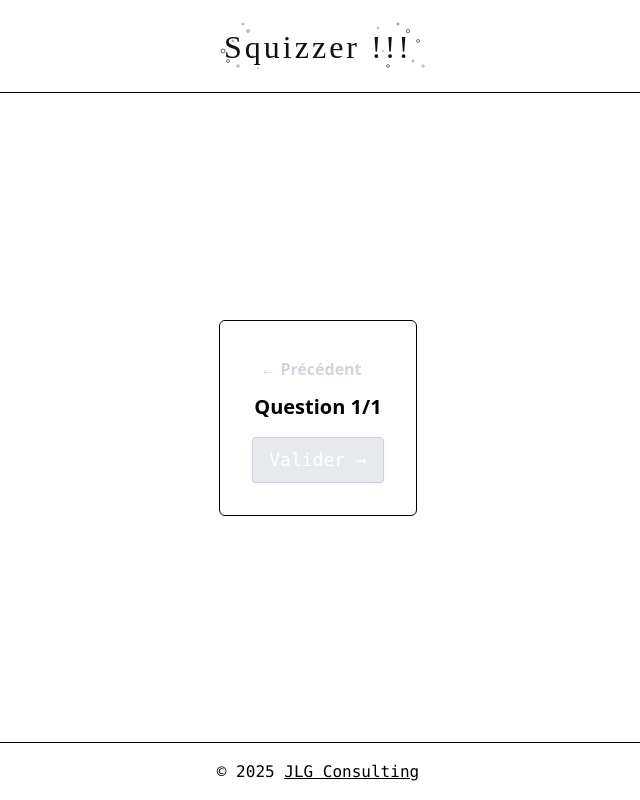
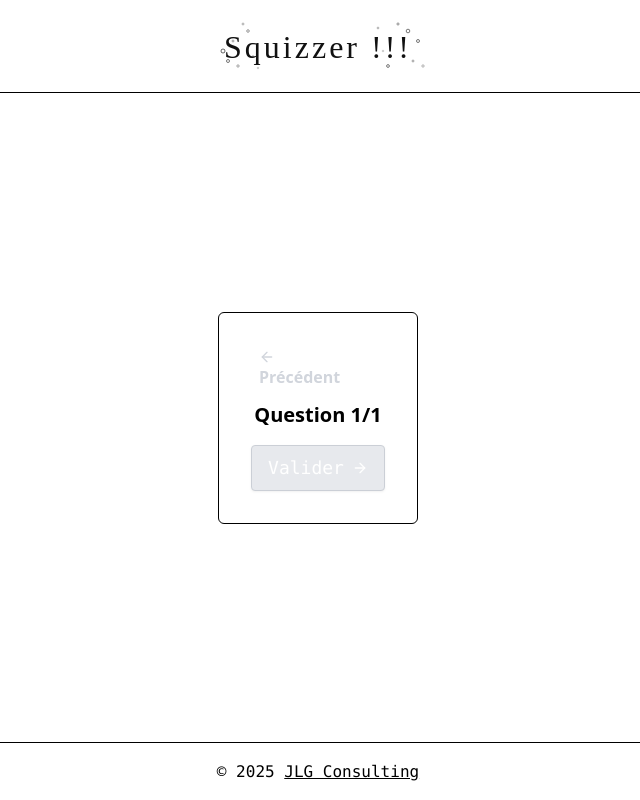
Before and after one commit to jlg-formation/squizzer, a React (Vite) app: page /squizzer/qcm in a window 1280 px wide. Shown: the whole page, without its empty margins (322-962 px from the left). Built offline with nearby package versions, Linux system fonts and the light colour scheme.

Commit message:
feat: add icons from lucide-react to various buttons for enhanced UI feedback

```diff
--- a/src/pages/ConfigPage.tsx
+++ b/src/pages/ConfigPage.tsx
@@ -3,6 +3,7 @@ import { useQcmConfigStore } from "../store/qcmConfigStore";
 import { useNavigate } from "react-router-dom";
 import Layout from "../layout/Layout";
 import ButtonPrimary from "../components/ButtonPrimary";
+import { QrCode } from "lucide-react";
 
 const ConfigPage: React.FC = () => {
   const navigate = useNavigate();
@@ -55,6 +56,7 @@ const ConfigPage: React.FC = () => {
             defaultValue={config.seed}
           />
           <ButtonPrimary type="submit" className="w-full">
+            <QrCode className="mr-2 h-4 w-4" />
             Générer le QRCode
           </ButtonPrimary>
         </form>
--- a/src/pages/HomePage.tsx
+++ b/src/pages/HomePage.tsx
@@ -3,6 +3,7 @@ import React from "react";
 import { Link } from "react-router-dom";
 import ButtonPrimary from "../components/ButtonPrimary";
 import Layout from "../layout/Layout";
+import { Play } from "lucide-react";
 
 const HomePage: React.FC = () => (
   <Layout>
@@ -13,7 +14,10 @@ const HomePage: React.FC = () => (
         formation.
       </p>
       <Link to="/load-qcm" className="block w-full">
-        <ButtonPrimary className="w-full">Commencer</ButtonPrimary>
+        <ButtonPrimary className="w-full">
+          <Play className="mr-2 h-4 w-4" />
+          Commencer
+        </ButtonPrimary>
       </Link>
     </div>
   </Layout>
--- a/src/pages/LoadQcmPage.tsx
+++ b/src/pages/LoadQcmPage.tsx
@@ -7,6 +7,7 @@ import type { QcmQuestion, QcmChapter } from "../types/qcmFile";
 // import { Link } from "react-router-dom"; // plus utilisé
 import Layout from "../layout/Layout";
 import ButtonPrimary from "../components/ButtonPrimary";
+import { ArrowRight } from "lucide-react";
 
 // ...existing code...
 const PREDEFINED_QCMS = [
@@ -122,6 +123,7 @@ const LoadQcmPage: React.FC = () => {
             disabled={!/^https?:\/\/.+\.(yaml|json)$/.test(customUrl)}
             type="submit"
           >
+            <ArrowRight className="mr-2 h-4 w-4" />
             Continuer
           </ButtonPrimary>
         </form>
--- a/src/pages/QcmExplanationPage.tsx
+++ b/src/pages/QcmExplanationPage.tsx
@@ -5,6 +5,7 @@ import { useQcmConfigStore } from "../store/qcmConfigStore";
 import type { QcmQuestion } from "../types/qcmFile";
 import { useNavigate } from "react-router-dom";
 import { useQcmProgressStore } from "../store/qcmProgressStore";
+import { RotateCcw } from "lucide-react";
 
 const QcmExplanationPage: React.FC = () => {
   const { resetProgress } = useQcmProgressStore();
@@ -79,6 +80,7 @@ const QcmExplanationPage: React.FC = () => {
           </ul>
         </div>
         <ButtonPrimary className="mt-4 w-full" onClick={handleRetry}>
+          <RotateCcw className="mr-2 h-4 w-4" />
           Refaire le QCM
         </ButtonPrimary>
       </div>
--- a/src/pages/QcmPassPage.tsx
+++ b/src/pages/QcmPassPage.tsx
@@ -5,6 +5,7 @@ import Layout from "../layout/Layout";
 import ButtonPrimary from "../components/ButtonPrimary";
 import ButtonSecondary from "../components/ButtonSecondary";
 import { useNavigate } from "react-router-dom";
+import { ArrowLeft, ArrowRight } from "lucide-react";
 
 const QcmPassPage: React.FC = () => {
   const { currentQuestion, totalQuestions, setCurrentQuestion } =
@@ -49,7 +50,8 @@ const QcmPassPage: React.FC = () => {
             onClick={handlePrevious}
             disabled={currentQuestion === 1}
           >
-            &larr; Précédent
+            <ArrowLeft className="mr-2 h-4 w-4" />
+            Précédent
           </ButtonSecondary>
         </div>
         <h2 className="mb-4 text-xl font-bold">
@@ -89,7 +91,8 @@ const QcmPassPage: React.FC = () => {
             onClick={handleValidate}
             disabled={selected === null}
           >
-            Valider &rarr;
+            Valider
+            <ArrowRight className="ml-2 h-4 w-4" />
           </ButtonPrimary>
         </div>
       </div>
--- a/src/pages/QcmSummaryPage.tsx
+++ b/src/pages/QcmSummaryPage.tsx
@@ -7,6 +7,7 @@ import { useNavigate } from "react-router-dom";
 import Layout from "../layout/Layout";
 import ButtonPrimary from "../components/ButtonPrimary";
 import ButtonSecondary from "../components/ButtonSecondary";
+import { FileText, RotateCcw } from "lucide-react";
 
 const QcmSummaryPage: React.FC = () => {
   const navigate = useNavigate();
@@ -67,9 +68,11 @@ const QcmSummaryPage: React.FC = () => {
           </ResponsiveContainer>
         </div>
         <ButtonPrimary className="mb-2 w-full" onClick={handleShowExplanation}>
+          <FileText className="mr-2 h-4 w-4" />
           Explications
         </ButtonPrimary>
         <ButtonSecondary className="w-full" onClick={handleRetry}>
+          <RotateCcw className="mr-2 h-4 w-4" />
           Refaire le QCM
         </ButtonSecondary>
       </div>
--- a/src/pages/QrcodePage.tsx
+++ b/src/pages/QrcodePage.tsx
@@ -3,6 +3,7 @@ import { QRCodeSVG } from "qrcode.react";
 import Layout from "../layout/Layout";
 import ButtonPrimary from "../components/ButtonPrimary";
 import { useQcmConfigStore } from "../store/qcmConfigStore";
+import { Copy } from "lucide-react";
 
 const QrcodePage: React.FC = () => {
   const { config } = useQcmConfigStore();
@@ -52,6 +53,7 @@ const QrcodePage: React.FC = () => {
           className="mb-4 block w-full rounded border border-black px-2 py-1 font-mono"
         />
         <ButtonPrimary className="w-full" onClick={handleCopy}>
+          <Copy className="mr-2 h-4 w-4" />
           Copier le lien
         </ButtonPrimary>
       </div>
--- a/src/pages/StagiaireHomePage.tsx
+++ b/src/pages/StagiaireHomePage.tsx
@@ -8,6 +8,7 @@ import { selectQuestionsBySeed } from "../utils/selectQuestionsBySeed";
 import { useQcmProgressStore } from "../store/qcmProgressStore";
 import type { QcmQuestion } from "../types/qcmFile";
 import { sleep } from "../utils/sleep";
+import { Play } from "lucide-react";
 
 const StagiaireHomePage: React.FC = () => {
   const hasFetched = React.useRef(false);
@@ -92,6 +93,7 @@ const StagiaireHomePage: React.FC = () => {
             Chapitre : {config.chapter || ""}
           </div>
           <ButtonPrimary className="w-full" onClick={handleStart}>
+            <Play className="mr-2 h-4 w-4" />
             Commencer
           </ButtonPrimary>
         </div>
```
